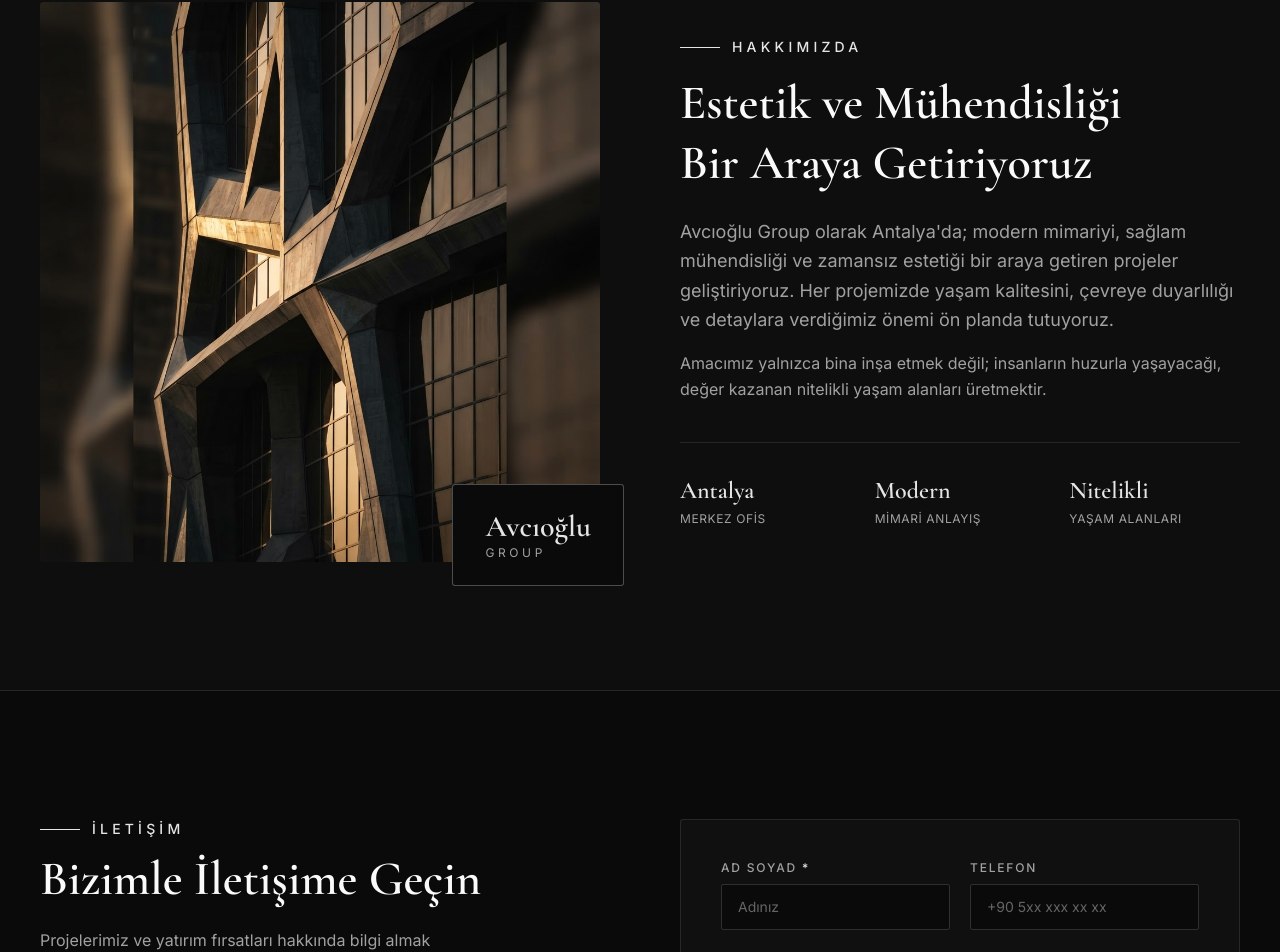
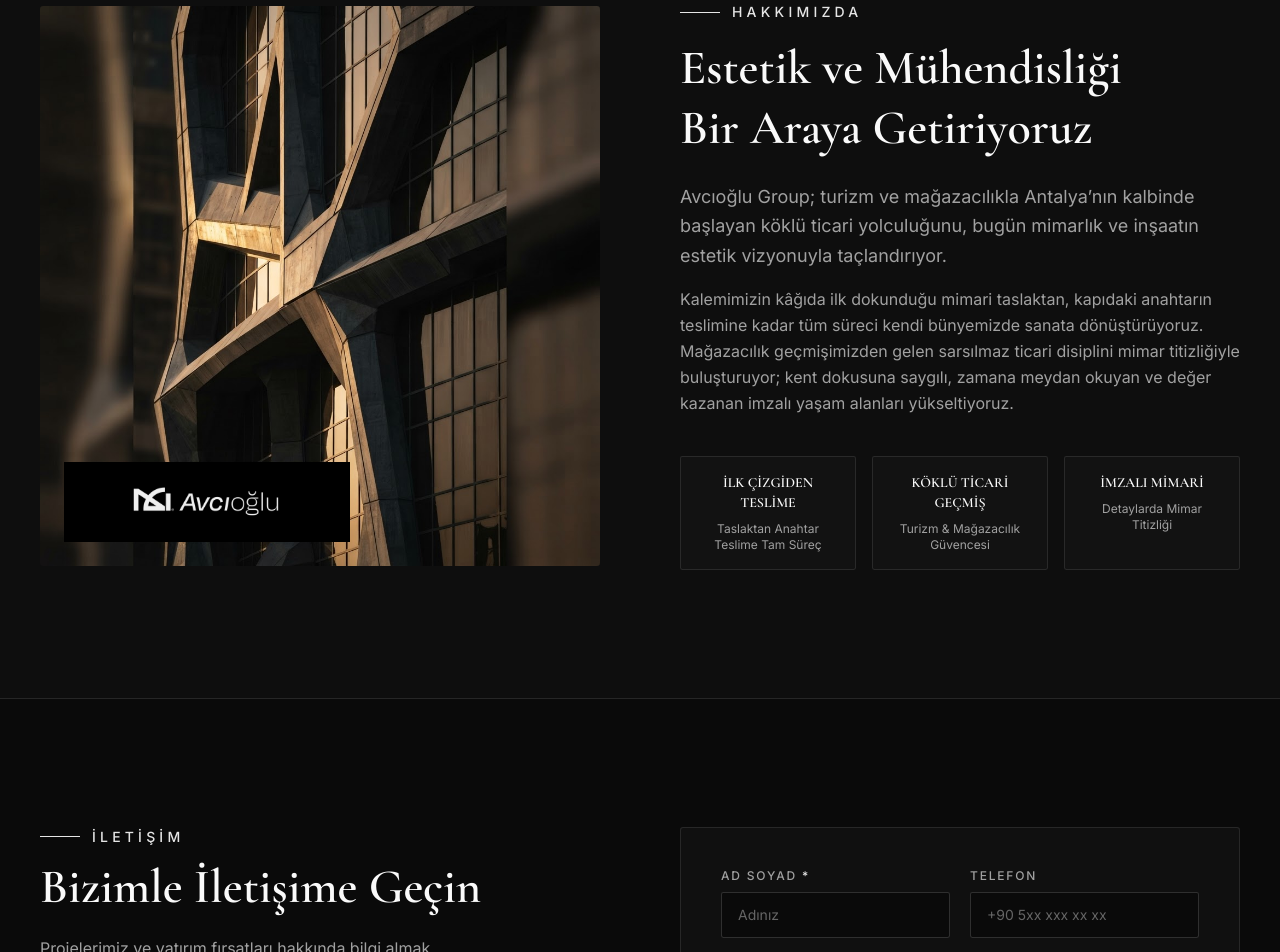
Before and after one commit to doganvciii/Avcioglu-site, a Next.js app: page / in a window 1280 px wide. Shown: the part 2111-3063 px from the top of the page. Built offline with nearby package versions, Linux system fonts and the light colour scheme.

Commit message:
Hakkımızda metinleri güncellendi ve logo entegre edildi

```diff
--- a/components/about-section.tsx
+++ b/components/about-section.tsx
@@ -1,7 +1,9 @@
-const stats = [
-  { value: 'Antalya', label: 'Merkez Ofis' },
-  { value: 'Modern', label: 'Mimari Anlayış' },
-  { value: 'Nitelikli', label: 'Yaşam Alanları' },
+import { Logo } from './logo'
+
+const cards = [
+  { title: 'İLK ÇİZGİDEN TESLİME', subtitle: 'Taslaktan Anahtar Teslime Tam Süreç' },
+  { title: 'KÖKLÜ TİCARİ GEÇMİŞ', subtitle: 'Turizm & Mağazacılık Güvencesi' },
+  { title: 'İMZALI MİMARİ', subtitle: 'Detaylarda Mimar Titizliği' },
 ]
 
 export function AboutSection() {
@@ -15,9 +17,8 @@ export function AboutSection() {
               alt="Avcıoğlu Group mimari detay, beton ve cam dokusu"
               className="w-full rounded-md object-cover"
             />
-            <div className="absolute -bottom-6 -right-6 hidden rounded-md border border-primary/30 bg-background px-8 py-6 lg:block">
-              <p className="font-serif text-3xl font-semibold text-primary">Avcıoğlu</p>
-              <p className="text-xs uppercase tracking-[0.3em] text-muted-foreground">Group</p>
+            <div className="absolute left-6 bottom-6 hidden lg:block">
+              <Logo className="h-20 w-auto" />
             </div>
           </div>
 
@@ -29,26 +30,27 @@ export function AboutSection() {
             <h2 className="text-balance font-serif text-4xl font-semibold leading-tight text-foreground sm:text-5xl">
               Estetik ve Mühendisliği Bir Araya Getiriyoruz
             </h2>
+
             <p className="mt-6 text-pretty text-lg leading-relaxed text-muted-foreground">
-              Avcıoğlu Group olarak Antalya&apos;da; modern mimariyi, sağlam mühendisliği ve
-              zamansız estetiği bir araya getiren projeler geliştiriyoruz. Her projemizde yaşam
-              kalitesini, çevreye duyarlılığı ve detaylara verdiğimiz önemi ön planda tutuyoruz.
-            </p>
-            <p className="mt-4 text-pretty leading-relaxed text-muted-foreground">
-              Amacımız yalnızca bina inşa etmek değil; insanların huzurla yaşayacağı, değer
-              kazanan nitelikli yaşam alanları üretmektir.
+              Avcıoğlu Group; turizm ve mağazacılıkla Antalya’nın kalbinde başlayan köklü ticari
+              yolculuğunu, bugün mimarlık ve inşaatın estetik vizyonuyla taçlandırıyor.
             </p>
 
-            <dl className="mt-10 grid grid-cols-3 gap-6 border-t border-border pt-8">
-              {stats.map((s) => (
-                <div key={s.label}>
-                  <dt className="font-serif text-2xl font-semibold text-primary">{s.value}</dt>
-                  <dd className="mt-1 text-xs uppercase tracking-wider text-muted-foreground">
-                    {s.label}
-                  </dd>
+            <p className="mt-4 text-pretty leading-relaxed text-muted-foreground">
+              Kalemimizin kâğıda ilk dokunduğu mimari taslaktan, kapıdaki anahtarın teslimine kadar
+              tüm süreci kendi bünyemizde sanata dönüştürüyoruz. Mağazacılık geçmişimizden gelen
+              sarsılmaz ticari disiplini mimar titizliğiyle buluşturuyor; kent dokusuna saygılı, zamana
+              meydan okuyan ve değer kazanan imzalı yaşam alanları yükseltiyoruz.
+            </p>
+
+            <div className="mt-10 grid grid-cols-1 gap-4 sm:grid-cols-3">
+              {cards.map((c) => (
+                <div key={c.title} className="rounded-sm border border-border bg-card/50 p-4 text-center">
+                  <h4 className="font-serif text-sm font-semibold text-foreground">{c.title}</h4>
+                  <p className="mt-2 text-xs text-muted-foreground">{c.subtitle}</p>
                 </div>
               ))}
-            </dl>
+            </div>
           </div>
         </div>
       </div>
```
